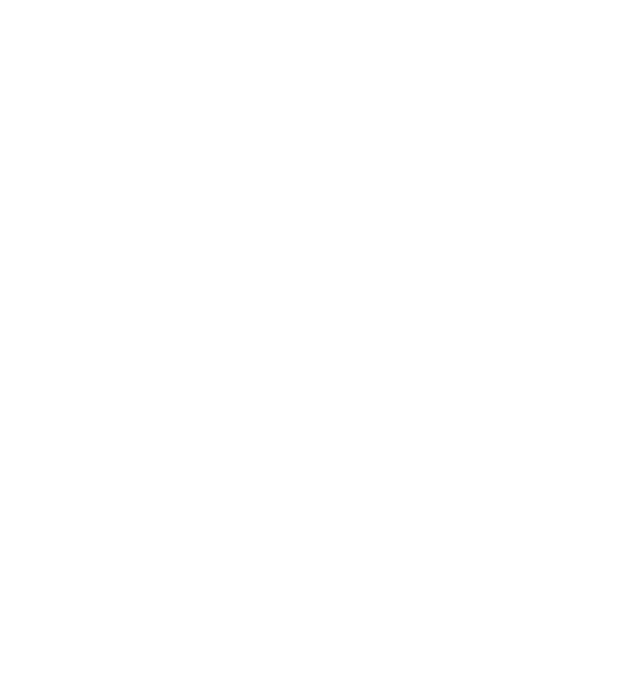
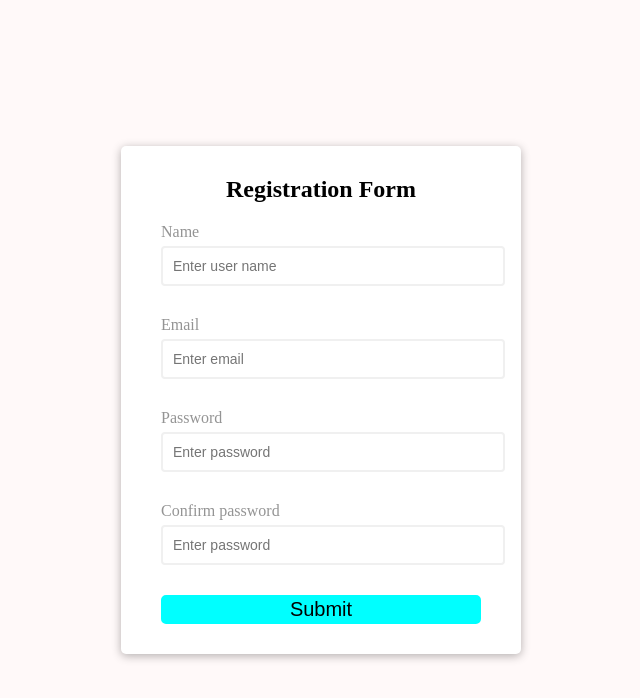
Before and after one commit to Arun4Rajbhar/formValidation, a plain HTML site: page index.html in a window 1280 px wide. Shown: the whole page, without its empty margins (319-959 px from the left). Drawn offline with Linux system fonts and the light colour scheme.

Commit message:
edited html and css

```diff
--- a/index.css
+++ b/index.css
@@ -0,0 +1,76 @@
+:root{
+    --success-color:lawngreen;
+    --error-color:crimson;
+}
+*{
+    box-sizing: 0;
+}
+body{
+    background-color: rgb(255, 249, 249);
+    min-height: 100vh;
+    display: flex;
+    justify-content: center;
+    align-items: center;
+    font-family: serif;
+    margin: 0;
+
+}
+.main{
+    width: 400px;
+    background-color: #fff;
+    border-radius: 5px;
+    box-shadow: 0 2px 10px rgba(0,0,0,0.3);
+}
+h2{
+    text-align: center;
+    margin:0 0 20px;
+}
+form{
+    padding: 30px 40px;
+}
+.formContainer{
+    margin-bottom: 10px;
+    padding-bottom: 20px;
+    position: relative;
+}
+.formContainer label{
+    color: rgb(148, 148, 148);
+    display: block;
+    margin-bottom: 5px;
+}
+.formContainer input{
+    border: 2px solid #f0f0f0;
+    display: block;
+    padding: 10px;
+    width: 100%;
+    font-size: 14px;
+    border-radius: 4px;
+}
+.formContainer input:focus{
+    outline: 0;
+    border-color: deepskyblue;
+}
+.formContainer.success input{
+    border-color: var(--success-color);
+}
+.formContainer.error input{
+    border-color: var(--error-color);
+}
+.formContainer small{
+    color: var(--error-color);
+    position: absolute;
+    bottom: 0;
+    visibility: hidden;
+
+}
+.formContainer.error small{
+    visibility: visible;
+}
+form button{
+    cursor: pointer;
+    background-color: aqua;
+    border:2px solid aqua;
+    font-size: 20px;
+    border-radius: 5px;
+    width: 100%;
+}
--- a/index.html
+++ b/index.html
@@ -8,6 +8,33 @@
     <link rel="stylesheet" href="index.css">
 </head>
 <body>
+    <div class="main">
+        <form action="">
+            <h2>Registration Form</h2>
+            <div class="formContainer">
+                <label for="userame">Name</label>
+                <input type="text" id="user-name" placeholder="Enter user name">
+                <small>error message</small>
+            </div>
+            <div class="formContainer">
+                <label for="email">Email</label>
+                <input type="email" id="email" placeholder="Enter email">
+                <small>error message</small>
+            </div>
+            <div class="formContainer">
+                <label for="password">Password</label>
+                <input type="password" id="password1" placeholder="Enter password">
+                <small>error message</small>
+            </div>
+            <div class="formContainer">
+                <label for="password">Confirm password</label>
+                <input type="password" id="password2" placeholder="Enter password">
+                <small>error message</small>
+            </div>
+            <button type="submit">Submit</button>
+        </form>
+
+    </div>
     <script src="index.js"></script>
 
 </body>
```
